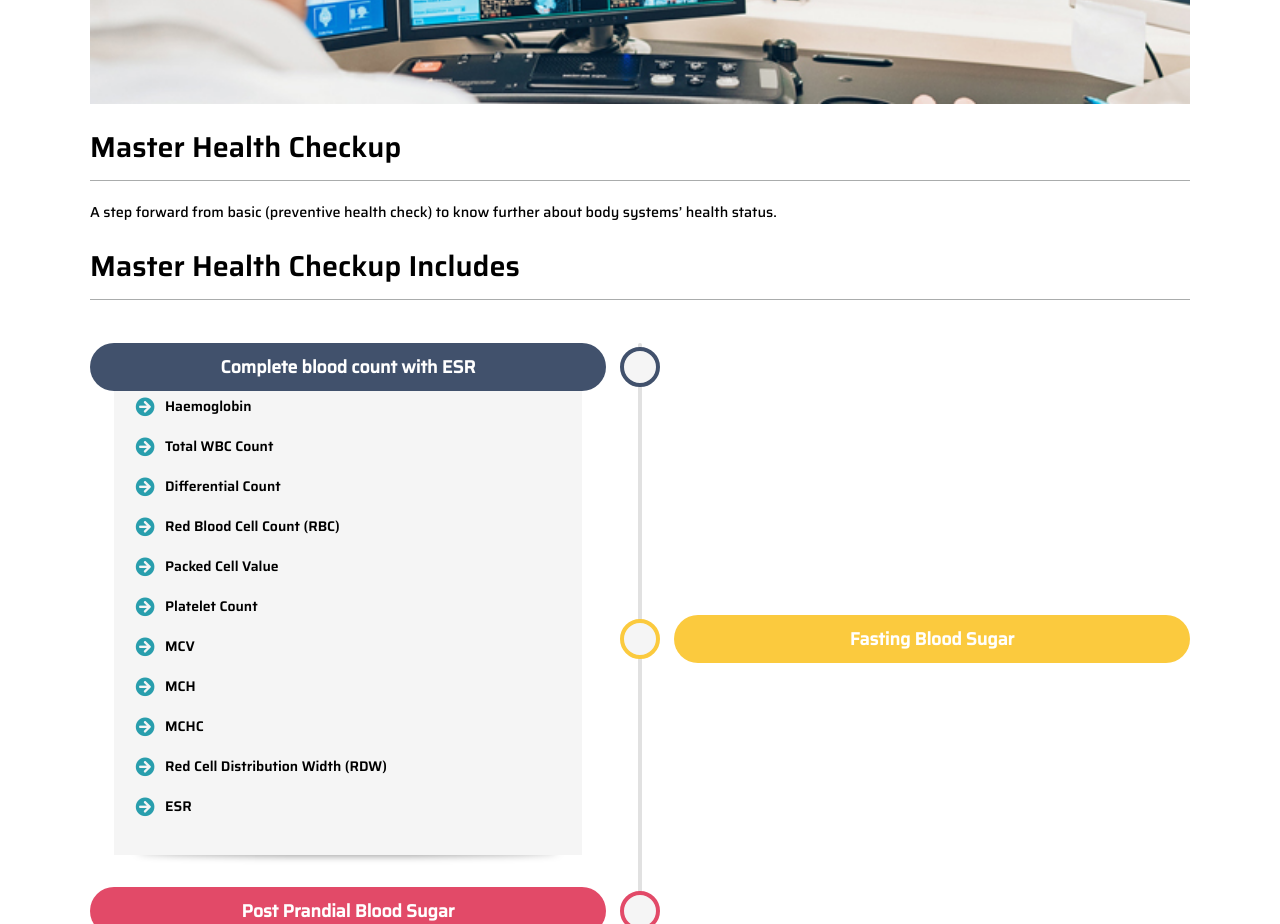
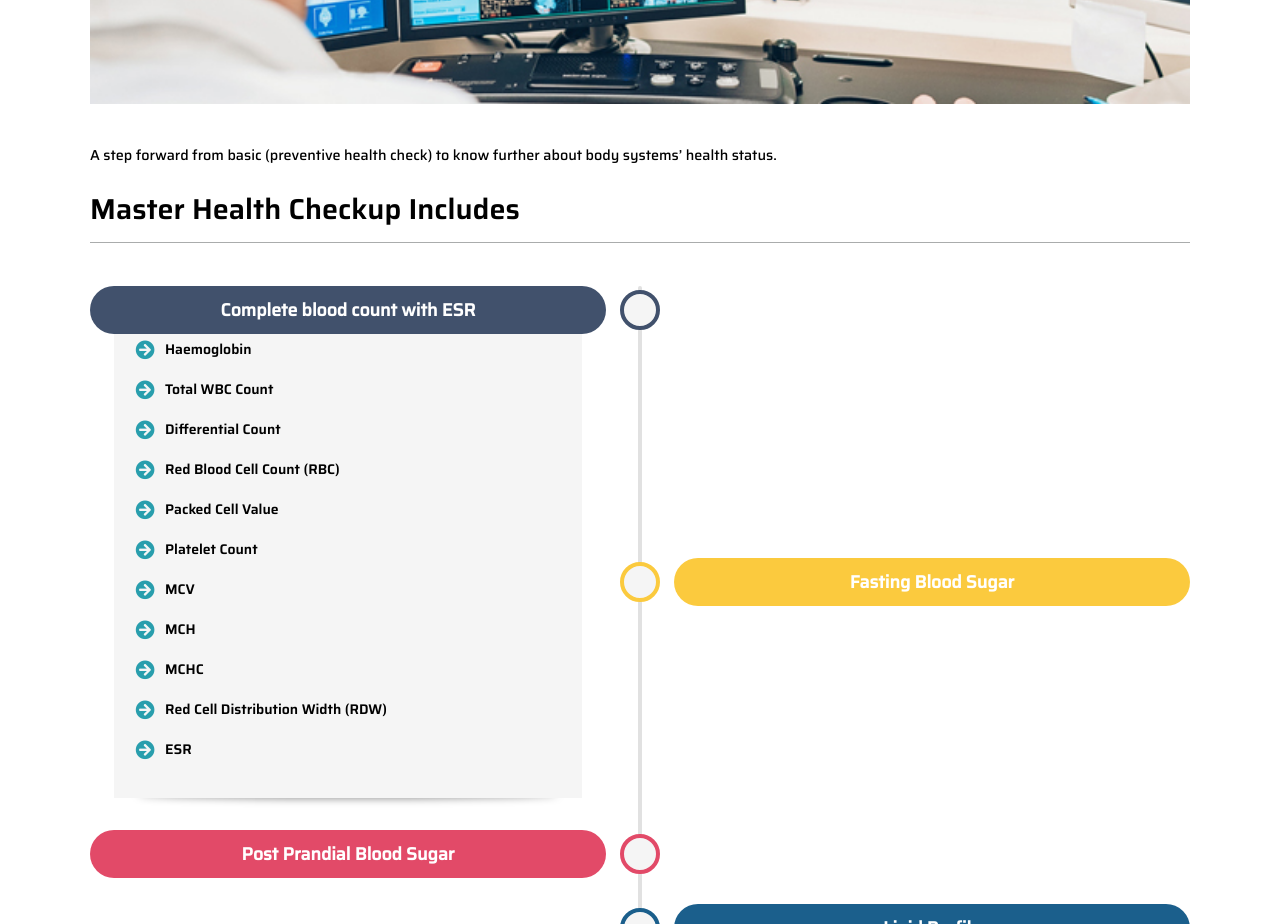
Before and after one commit to Subham043/image-diagonostic, a plain HTML site: page master-health-checkup.html in a window 1280 px wide. Shown: the part 840-1764 px from the top of the page. Drawn offline with Linux system fonts and the light colour scheme.

Commit message:
new changes

```diff
--- a/master-health-checkup.html
+++ b/master-health-checkup.html
@@ -351,9 +351,9 @@
                 </div>
 
                 <div class="serviceDetailPageContent">
-                    <div class="serviceDetailPageContentHeading">
+                    <!-- <div class="serviceDetailPageContentHeading">
                         <p class="serviceDetailPageContentHeadingTxt">Master Health Checkup</p>
-                    </div>
+                    </div> -->
                     <div class="serviceDetailPageContentDescription">
                         <p class="serviceDetailPageContentDescriptionTxt">A step forward from basic (preventive health check) to know further about body systems’ health status.</p>
                     </div>
```
